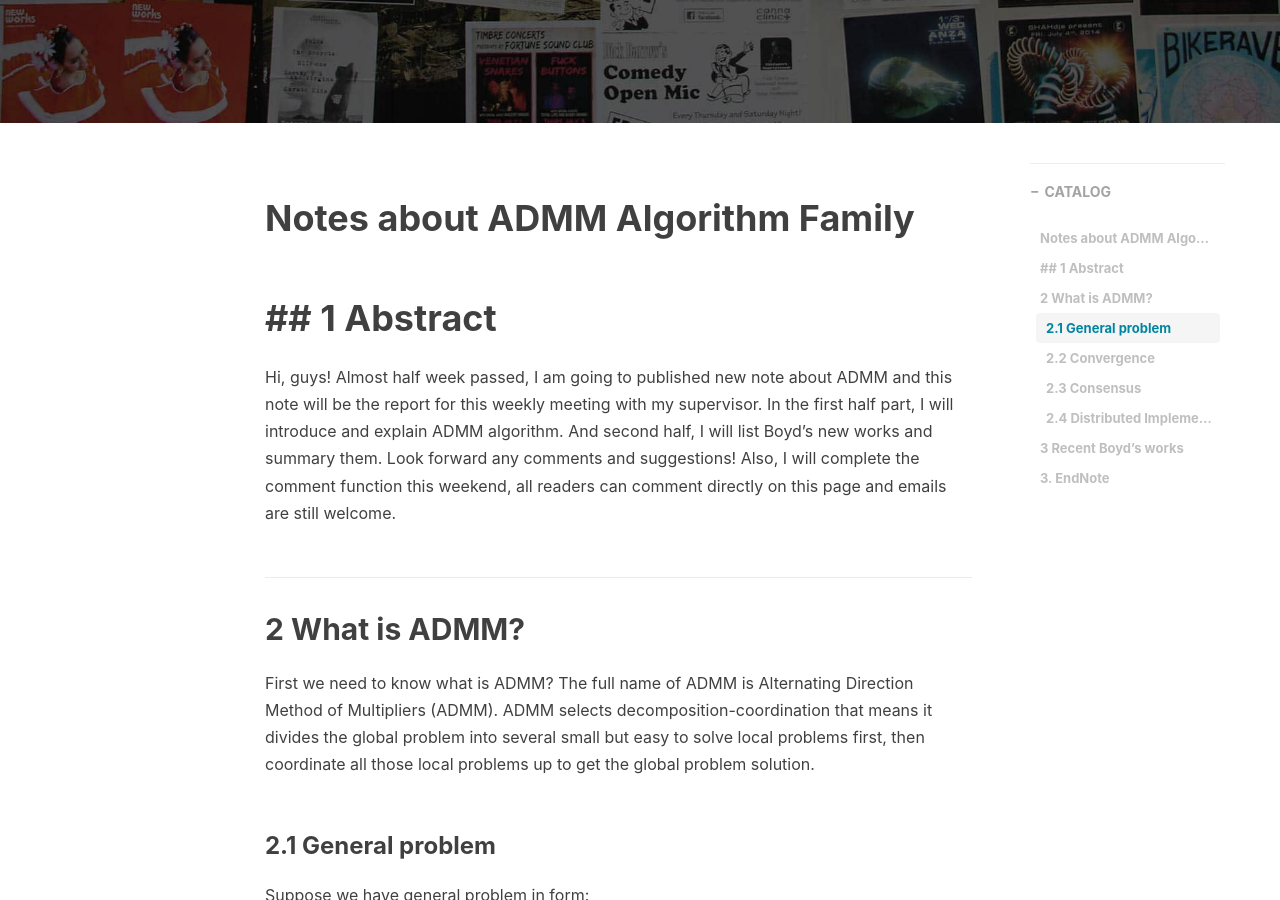
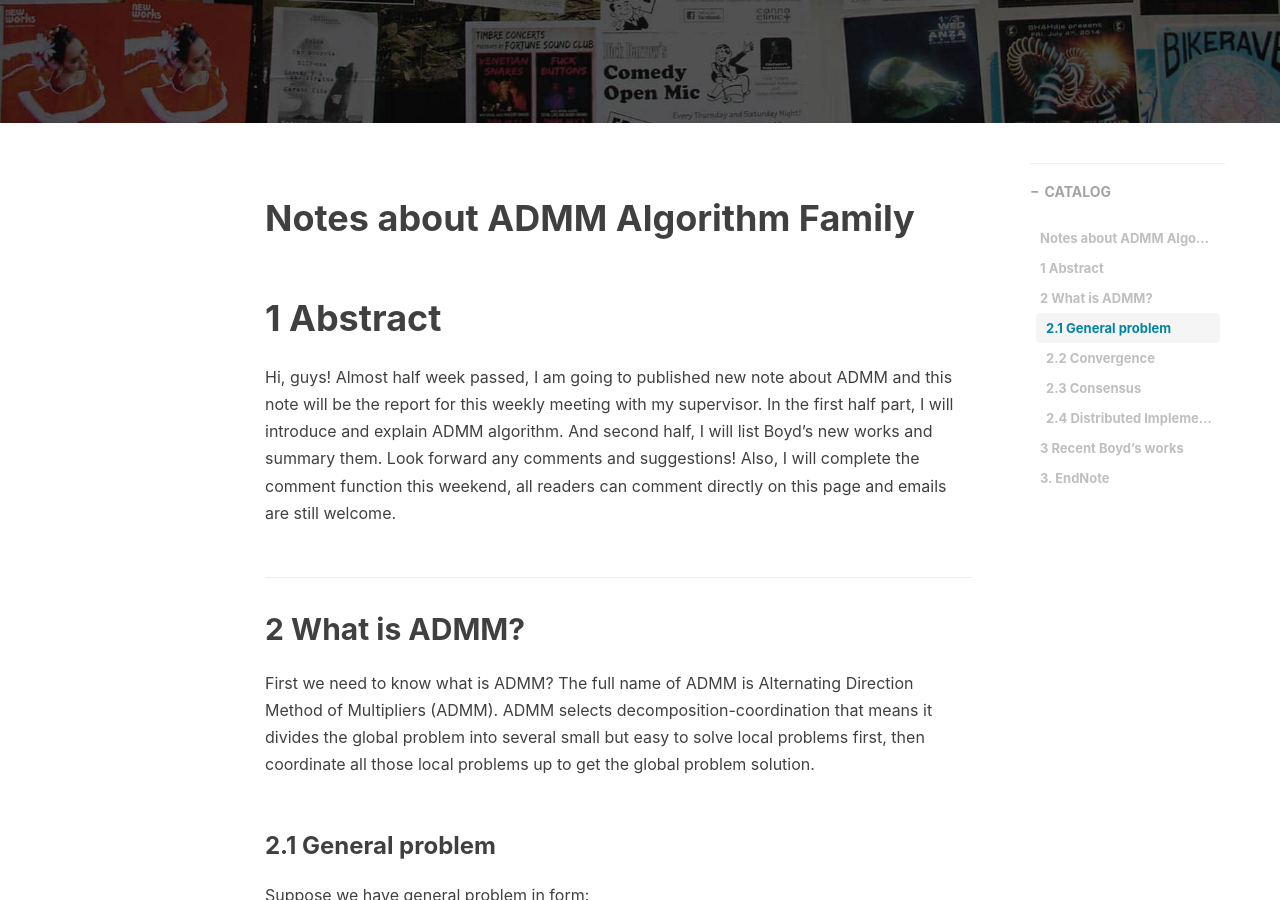
Before and after one commit to PaulWU1996/PaulWU1996.github.io, a Jekyll site: the page built from _posts/2021-02-05-ADMM-and-Boyds-new-works.md, in a window 1280 px wide and 900 px high, scrolled down 394 px. Built offline with Jekyll 4.4.1, drawn with Linux system fonts in a browser that asks for light colours; nearby versions of some CDN libraries; comment, search, counter and statistics services are not loaded.

Commit message:
Add files via upload

```diff
--- a/_posts/2021-02-05-ADMM-and-Boyds-new-works.md
+++ b/_posts/2021-02-05-ADMM-and-Boyds-new-works.md
@@ -10,7 +10,7 @@ mathjax: true
 
 # Notes about ADMM Algorithm Family
 
-# ## 1 Abstract
+# 1 Abstract
 
 Hi, guys! Almost half week passed, I am going to published new note about ADMM and this note will be the report for this weekly meeting with my supervisor. In the first half part, I will introduce and explain ADMM algorithm. And second half, I will list Boyd's new works and summary them. Look forward any comments and suggestions! Also, I will complete the comment function this weekend, all readers can comment directly on this page and emails are still welcome.
 
```
